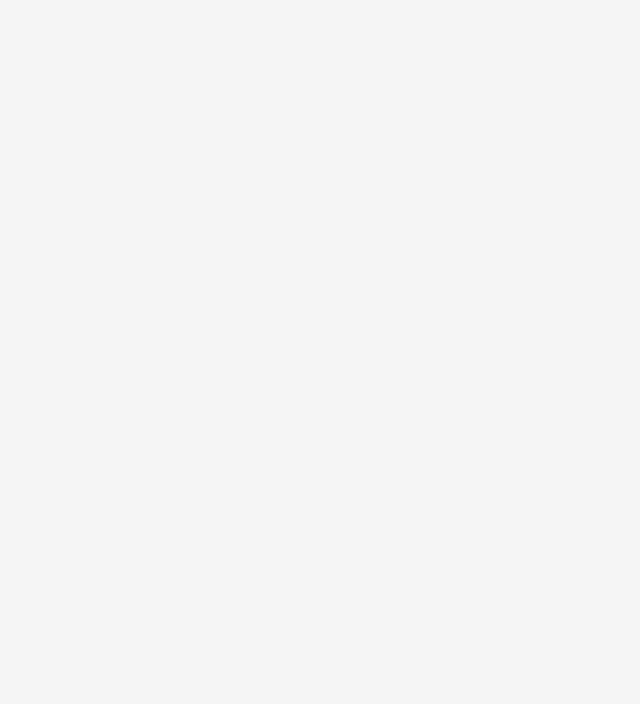
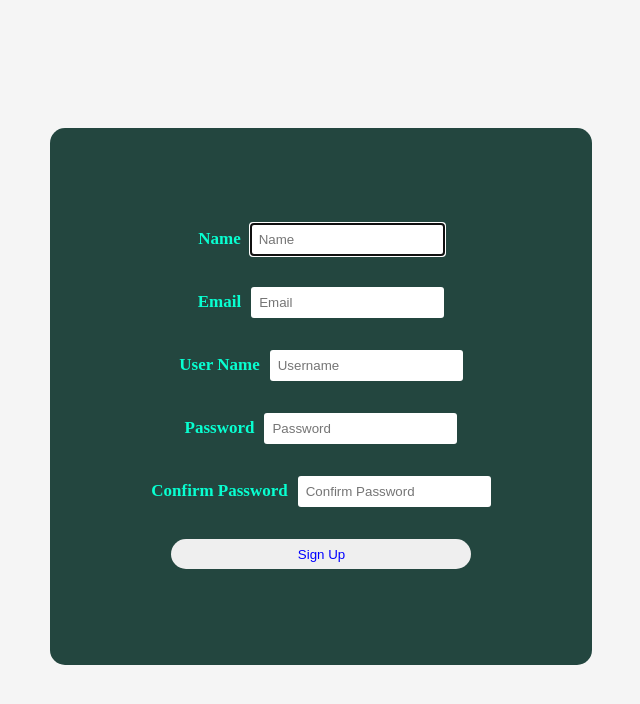
Before and after one commit to SachinthaSampath/modern-walk, a React (Create React App) app: page /signup in a window 1280 px wide. Before the commit this address had no page. Shown: the top 704 px of the page, without its empty margins (319-959 px from the left). Built offline with nearby package versions, Linux system fonts and the light colour scheme.

Commit message:
feat: Create sign up page

```diff
--- a/src/App.js
+++ b/src/App.js
@@ -3,6 +3,7 @@ import HomePage from './ui-core/pages/HomePage/HomePage';
 import MensClothing from './ui-core/pages/MensClothing/MensClothing'
 import WomensClothing from "./ui-core/pages/WomensClothing/WomensClothing";
 import LoginPage from './ui-core/pages/LoginPage/LoginPage';
+import SignUpPage from './ui-core/pages/SignUpPage/SignUpPage';
 
 import "./App.css";
 
@@ -15,6 +16,7 @@ function App() {
           <Route path="/mens" element={<MensClothing />} />
           <Route path="/womens" element={<WomensClothing />} />
           <Route path="/login" element={<LoginPage/>} />
+          <Route path="/signup" element={<SignUpPage/>} />
         </Routes>
       </Router>
     </div>
--- /dev/null
+++ b/src/ui-core/pages/SignUpPage/SignUpPage.css
@@ -0,0 +1,41 @@
+.sign-up-container {
+  position: absolute;
+  margin-left: 50%;
+  left:-271px;
+  margin-top: 10%;
+}
+
+#form-sign-up {
+  display: flex;
+  align-items: center;
+  flex-direction: column;
+}
+
+.sign-up {
+  width: 382px;
+  overflow: hidden;
+  margin: auto;
+  padding: 80px;
+  background: #23463f;
+  border-radius: 15px;
+}
+.sign-up label {
+  color: #08ffd1;
+  font-size: 17px;
+}
+.sign-up input[type="password"],
+.sign-up input[type="text"] {
+  margin-left: 10px;
+  border: none;
+  border-radius: 3px;
+  padding: 8px;
+}
+.sign-up #sign-up {
+  width: 300px;
+  height: 30px;
+  border: none;
+  border-radius: 17px;
+  padding-left: 7px;
+  color: blue;
+  cursor: pointer;
+}
--- /dev/null
+++ b/src/ui-core/pages/SignUpPage/SignUpPage.tsx
@@ -0,0 +1,178 @@
+import React, { useState } from "react";
+import "./SignUpPage.css";
+import axios from "axios";
+
+const SignUpPage = () => {
+  //set state
+  const [uname, setUname] = useState("");
+  const [password, setPassword] = useState("");
+  const [email, setEmail] = useState("");
+  const [name, setName] = useState("");
+  const [rePassword, setRePassword] = useState("");
+
+  //function to handle form submission
+  const submitForm = (e: React.FormEvent) => {
+    e.preventDefault();
+
+    //validate name
+    if (!name.trim()) {
+      let el = document.getElementById("name");
+      el?.focus();
+      return;
+    }
+
+    //validate email
+    if (!email.trim()) {
+      let el = document.getElementById("email");
+      el?.focus();
+      return;
+    }
+
+    //validate username
+    if (!uname.trim()) {
+      // alert("Please enter valid username!");
+      let el = document.getElementById("uname");
+      el?.focus();
+      return;
+    }
+
+    //validate password
+    if (!password) {
+      // alert("Please enter valid password!");
+      let el = document.getElementById("psw");
+      el?.focus();
+      return;
+    }
+    //compare passwords
+    if (password !== rePassword) {
+      let el = document.getElementById("repsw") as HTMLInputElement;
+      el?.focus();
+      el?.select();
+      return;
+    }
+
+    // console.log(name, email, uname, password, rePassword);
+
+    //send request to JSON Server and find user with the username
+    axios
+      .post("http://localhost:5000/users", {
+        name: name,
+        username: uname,
+        password: password,
+        email: email,
+      })
+      .then((response) => {
+        console.log(response.status);
+
+        //created
+        if (response.status === 201) {
+          showValidSignUp();
+        } else {
+          showInvalidSignUp();
+        }
+      })
+      .catch((error) => {
+        console.log(error);
+      })
+      .finally(() => {
+        // console.log("finally");
+      });
+  };
+
+  //show invalid sign up status
+  const showInvalidSignUp = () => {
+    alert("Unable to sign up!");
+  };
+
+  //show valid sign up status
+  const showValidSignUp = () => {
+    alert("Sign up success!");
+    //redirect to login page
+    window.location.href = " http://localhost:3000/login";
+  };
+
+  return (
+    <div className="sign-up-container">
+      <div className="sign-up">
+        <form id="form-sign-up" onSubmit={submitForm}>
+          <p>
+            <label>
+              <b>Name</b>
+            </label>
+            <input
+              autoFocus
+              value={name}
+              onChange={(e) => setName(e.target.value)}
+              type="text"
+              name="name"
+              id="name"
+              placeholder="Name"
+            />
+          </p>
+
+          <p>
+            <label>
+              <b>Email</b>
+            </label>
+            <input
+              value={email}
+              onChange={(e) => setEmail(e.target.value)}
+              type="text"
+              name="email"
+              id="email"
+              placeholder="Email"
+            />
+          </p>
+
+          <p>
+            <label>
+              <b>User Name</b>
+            </label>
+            <input
+              value={uname}
+              onChange={(e) => setUname(e.target.value)}
+              type="text"
+              name="uname"
+              id="uname"
+              placeholder="Username"
+            />
+          </p>
+
+          <p>
+            <label>
+              <b>Password</b>
+            </label>
+            <input
+              value={password}
+              onChange={(e) => setPassword(e.target.value)}
+              type="password"
+              name="psw"
+              id="psw"
+              placeholder="Password"
+            />
+          </p>
+
+          <p>
+            <label>
+              <b>Confirm Password</b>
+            </label>
+            <input
+              value={rePassword}
+              onChange={(e) => setRePassword(e.target.value)}
+              type="password"
+              name="repsw"
+              id="repsw"
+              placeholder="Confirm Password"
+            />
+          </p>
+
+          <p>
+            <input type="submit" name="sign-up" id="sign-up" value="Sign Up" />
+          </p>
+        </form>
+      </div>
+    </div>
+  );
+};
+
+export default SignUpPage;
```
Also changed, not shown: .changeset/kind-jars-grin.md (added), db.json.
